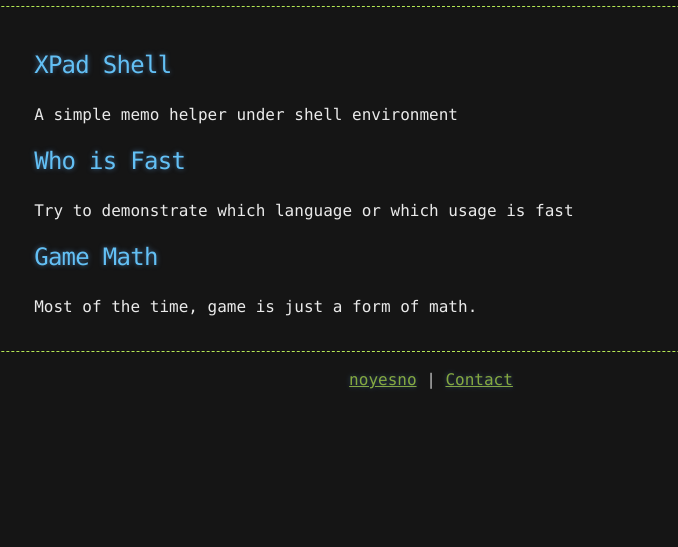
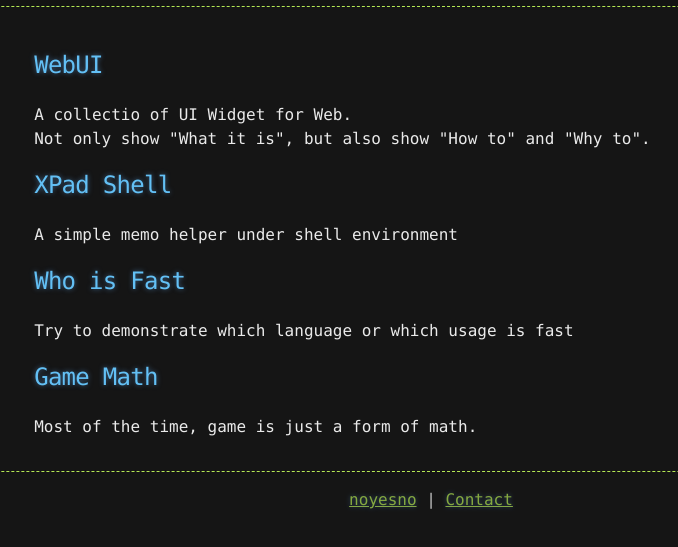
Before and after one commit to noyesno/noyesno.github.io, a plain HTML site: page index.html in a window 1280 px wide. Shown: the part 95-642 px from the top of the page, without its empty margins (209-887 px from the left). Drawn offline with Linux system fonts and the light colour scheme.

Commit message:
add sub project webui

```diff
--- a/index.html
+++ b/index.html
@@ -19,6 +19,11 @@
 
     <div class="container">
       <section id="main_content">
+        <h2><a href="webui">WebUI</a></h2>
+        <p>
+A collectio of UI Widget for Web.<br/>
+Not only show "What it is", but also show "How to" and "Why to".
+        </p>
         <h2><a href="https://github.com/noyesno/xpad-shell">XPad Shell</a></h2>
         <p>
 A simple memo helper under shell environment
```
Also changed, not shown: _layouts/project.html (+1 -1 lines).
